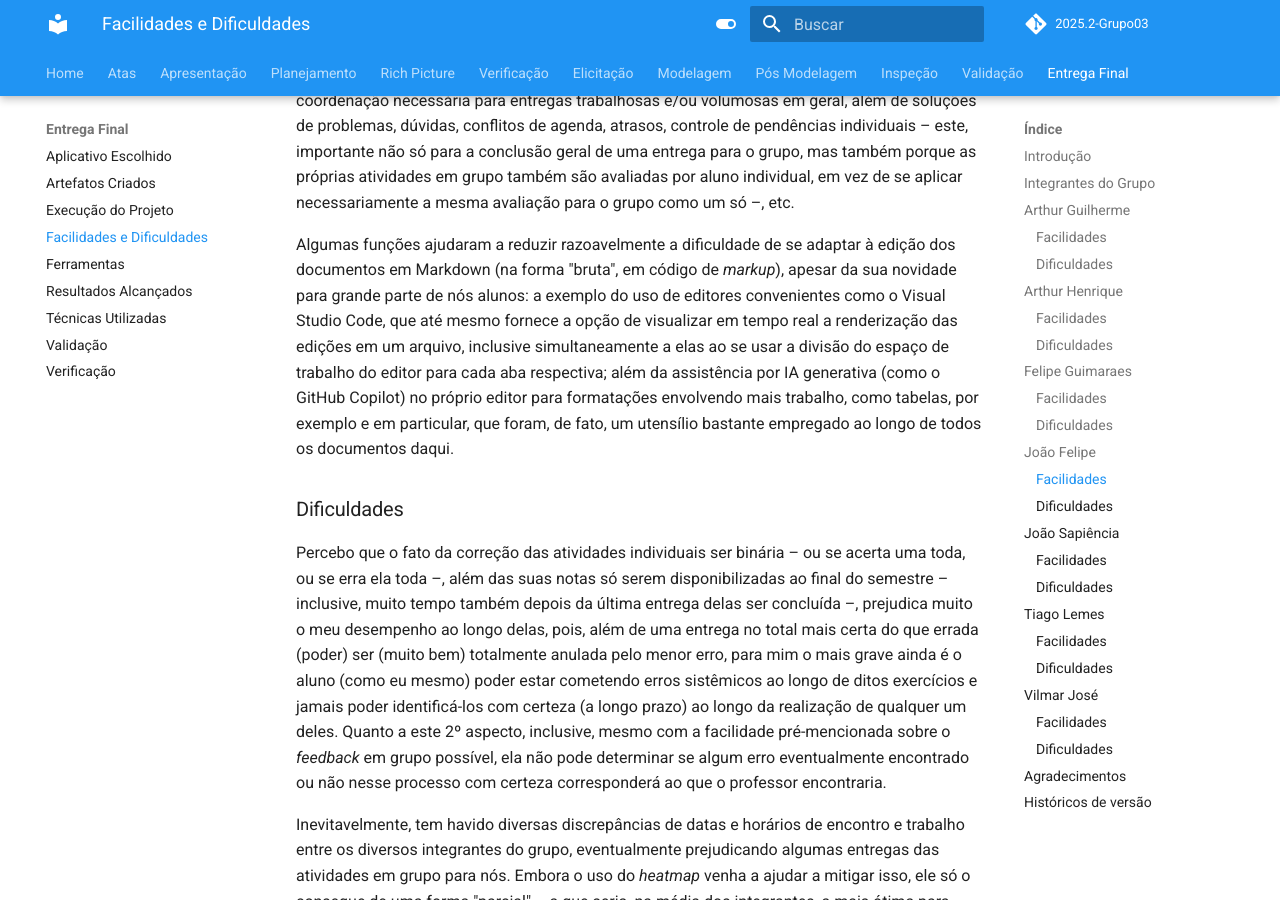
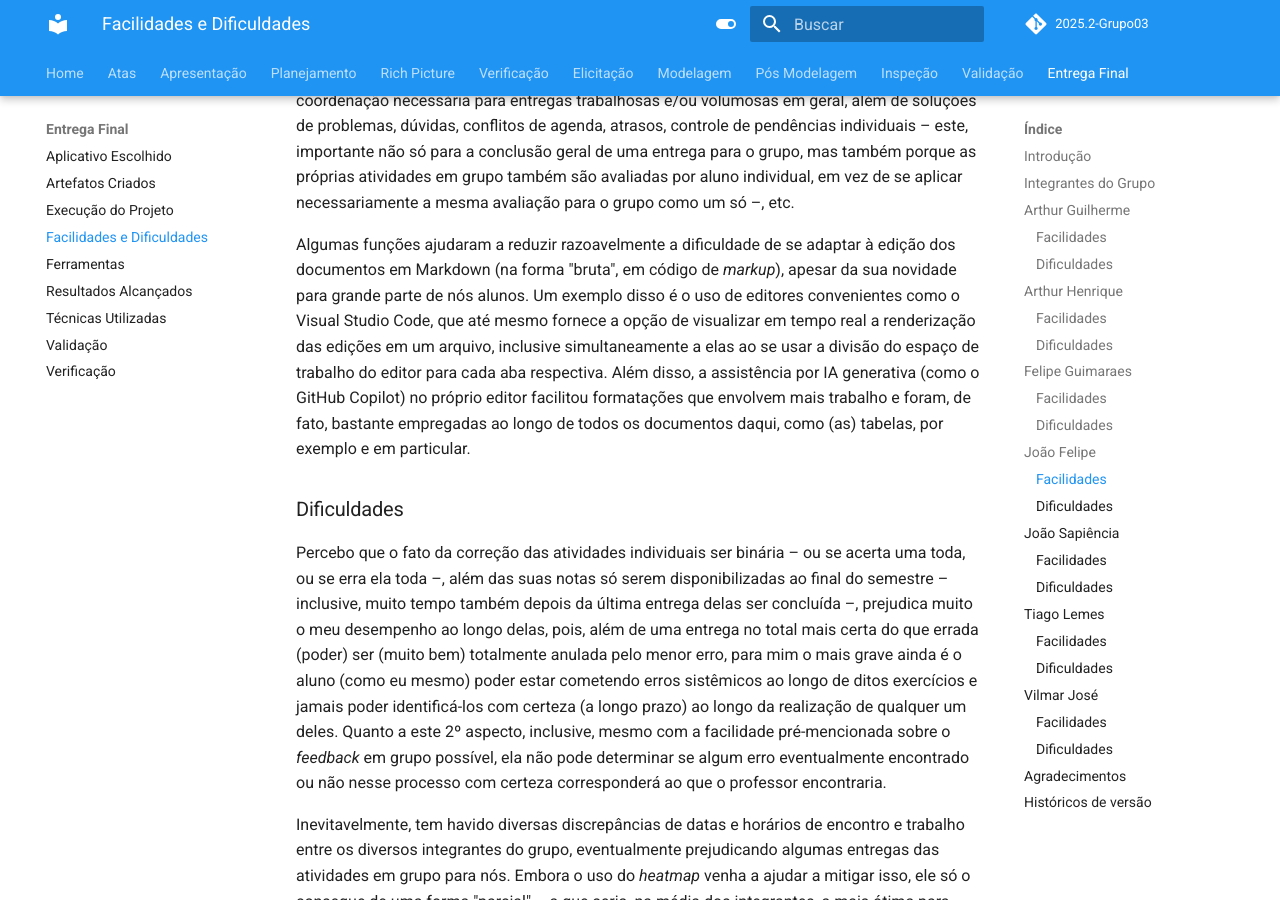
Before and after one commit to Requisitos-de-Software/2025.2-Grupo03, an MkDocs documentation site: the page built from docs/Entrega_Final/facilidades_dificuldades.md, in a window 1280 px wide and 900 px high, scrolled down 2410 px. Built offline with MkDocs 1.6.1 and Material for MkDocs 9.7.7, drawn with Linux system fonts in a browser that asks for light colours; comment, search, counter and statistics services are not loaded.

Commit message:
Update docs/Entrega_Final/facilidades_dificuldades.md
Co-authored-by: Copilot <175728472+Copilot@users.noreply.github.com>

```diff
--- a/docs/Entrega_Final/facilidades_dificuldades.md
+++ b/docs/Entrega_Final/facilidades_dificuldades.md
@@ -78,13 +78,14 @@ se aplicar necessariamente a mesma avaliação para o grupo como um só –, etc
 
 Algumas funções ajudaram a reduzir razoavelmente a dificuldade de se adaptar
 à edição dos documentos em Markdown (na forma "bruta", em código de *markup*),
-apesar da sua novidade para grande parte de nós alunos: a exemplo do uso de
+apesar da sua novidade para grande parte de nós alunos. Um exemplo disso é o uso de
 editores convenientes como o Visual Studio Code, que até mesmo fornece a opção
 de visualizar em tempo real a renderização das edições em um arquivo, inclusive
 simultaneamente a elas ao se usar a divisão do espaço de trabalho do editor
-para cada aba respectiva; além da assistência por IA generativa (como o GitHub
-Copilot) no próprio editor para formatações envolvendo mais trabalho, como
-tabelas, por exemplo e em particular, que foram, de fato, um utensílio bastante empregado ao longo de todos os documentos daqui.
+para cada aba respectiva. Além disso, a assistência por IA generativa (como o GitHub
+Copilot) no próprio editor facilitou formatações que envolvem mais trabalho e foram, de
+fato, bastante empregadas ao longo de todos os documentos daqui, como (as) tabelas,
+por exemplo e em particular.
 
 ### Dificuldades
 
```
